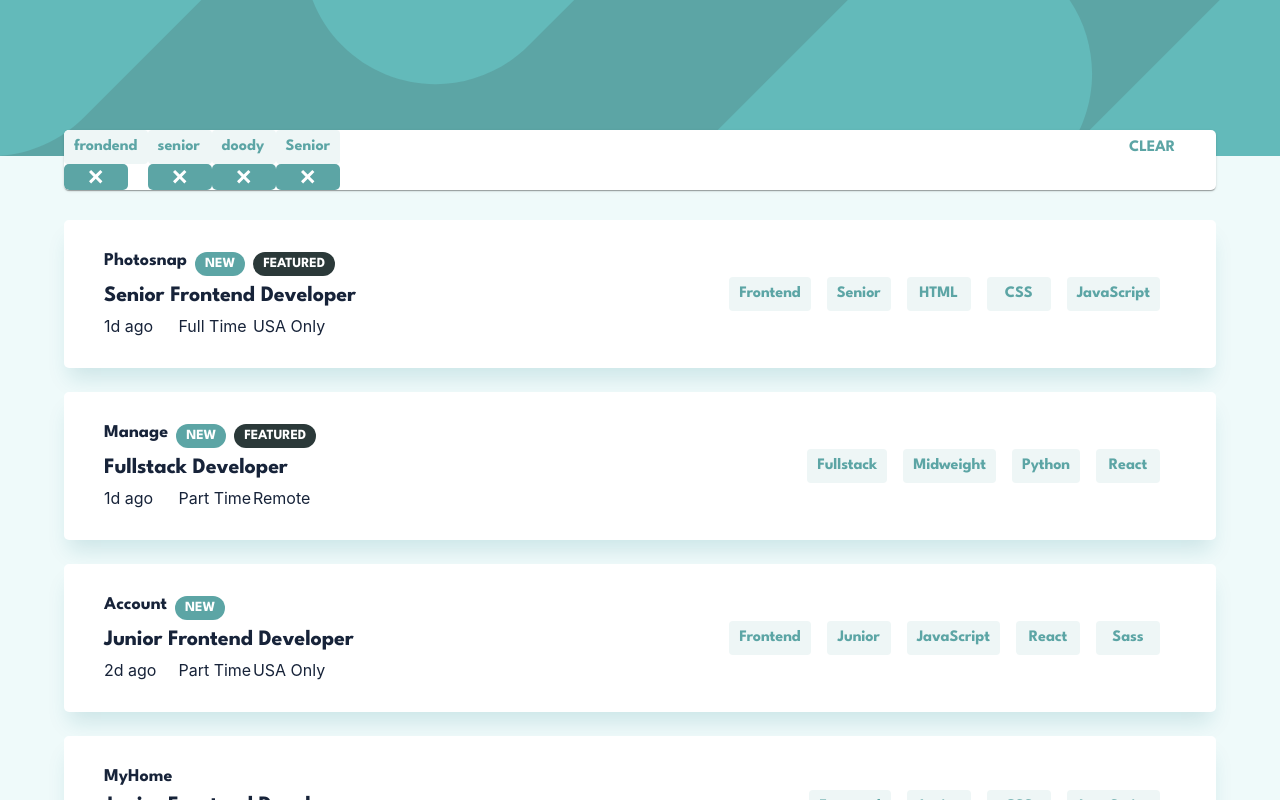
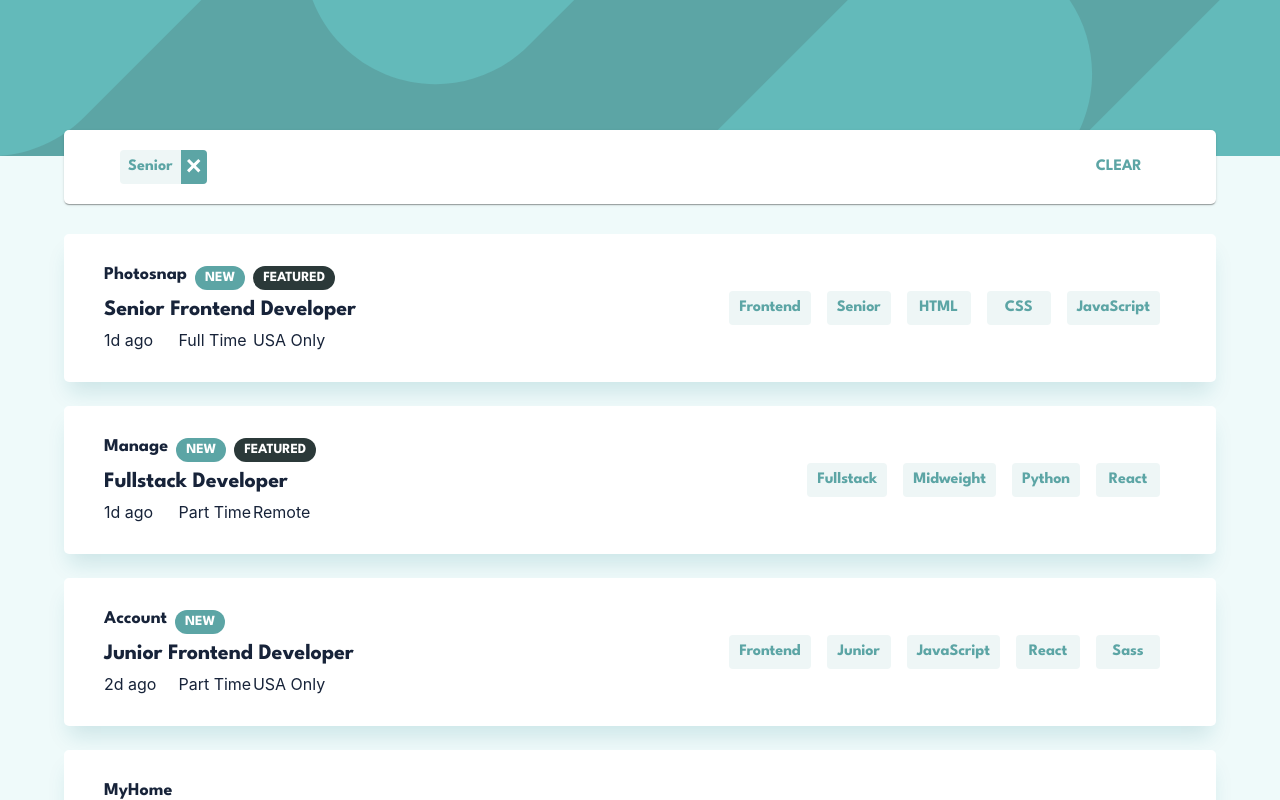
Before and after one commit to mseidel819/static-job-listings, a React (Create React App) app: page / in a window 1280 px wide. Both pictures are taken after a click on the button "Senior". Shown: the top 800 px of the page. Built offline with nearby package versions, Linux system fonts and the light colour scheme.

Commit message:
added removeHandlers

```diff
--- a/src/App.js
+++ b/src/App.js
@@ -11,11 +11,23 @@
 
 function App() {
   const [jobs, setJobs] = useState([]);
-  const [search, setSearch] = useState(["frondend", "senior", "doody"]);
+  const [search, setSearch] = useState([]);
+  const [filteredjobs, setFilteredJobs] = useState(jobs);
 
   useEffect(() => {
     setJobs(JobData);
   }, []);
+
+  //role level [tools] [languages]
+
+  // useEffect(() => {
+
+  //   const newFilteredJobs = jobs.filter((job) => {
+  //     return job.name.includes(search);
+  //   });
+
+  //   setFilteredJobs(newFilteredJobs);
+  // }, [jobs, search]);
 
   const addSearchHandler = (value) => {
     if (!search.includes(value)) {
@@ -23,12 +35,26 @@
     }
   };
 
+  const removeSearchHandler = (value) => {
+    setSearch(search.filter((item) => item !== value));
+  };
+
+  const clearHandler = () => {
+    setSearch([]);
+  };
+
   console.log(search);
   return (
     <ThemeProvider theme={themeOptions}>
       <HeaderDesktop className="header" />
       <Container maxWidth="lg">
-        <TagsBox search={search} />
+        {search.length > 0 && (
+          <TagsBox
+            search={search}
+            removeHandler={removeSearchHandler}
+            clearHandler={clearHandler}
+          />
+        )}
       </Container>
       <Container maxWidth="lg">
         {jobs.map((job) => {
--- a/src/components/card/card.component.jsx
+++ b/src/components/card/card.component.jsx
@@ -3,6 +3,7 @@
 import { StyledButton, TitleButton } from "./card.styles";
 
 const JobCard = ({ job, addSearch }) => {
+  console.log(job);
   return (
     <Card
       sx={{
--- a/src/components/tags/tags.component.jsx
+++ b/src/components/tags/tags.component.jsx
@@ -1,23 +1,29 @@
-import { Card, Grid, Box, Typography } from "@mui/material";
+import { Card, Grid } from "@mui/material";
 import { ReactComponent as Remove } from "../../images/icon-remove.svg";
-import { ClearButton, ButtonLabel, RemoveButton } from "./tags.styles";
+import {
+  ClearButton,
+  ButtonLabel,
+  RemoveButton,
+  ButtonContainer,
+} from "./tags.styles";
 
-const TagsBox = ({ search }) => {
+const TagsBox = ({ search, removeHandler, clearHandler }) => {
   return (
     <Card sx={{ position: "relative", top: "-30px" }}>
-      <Grid container justifyContent="space-between">
+      <Grid container justifyContent="space-between" sx={{ padding: "0 40px" }}>
         <Grid item container xs={10}>
           {search.map((tag, i) => (
-            <Box key={i}>
+            <ButtonContainer key={i}>
               <ButtonLabel variant="body2">{tag}</ButtonLabel>
-              <RemoveButton>
+
+              <RemoveButton onClick={() => removeHandler(tag)}>
                 <Remove />
               </RemoveButton>
-            </Box>
+            </ButtonContainer>
           ))}
         </Grid>
-        <Grid item xs={1}>
-          <ClearButton variant="text" color="secondary">
+        <Grid item xs={1} sx={{ alignSelf: "center" }}>
+          <ClearButton variant="text" color="secondary" onClick={clearHandler}>
             Clear
           </ClearButton>
         </Grid>
--- a/src/components/tags/tags.styles.jsx
+++ b/src/components/tags/tags.styles.jsx
@@ -9,16 +9,28 @@
   },
 });
 
+export const ButtonContainer = styled("div")({
+  margin: "20px 16px",
+  display: "flex",
+  backgroundColor: "hsl(180, 31%, 95%)",
+  borderRadius: "4px",
+  overflow: "hidden",
+});
+
 export const ButtonLabel = styled(Typography)({
-  backgroundColor: "hsl(180, 31%, 95%)",
+  // backgroundColor: "hsl(180, 31%, 95%)",
   color: "#5CA5A5",
-  borderRadius: "4px",
-  padding: "5px 10px",
-  margin: "auto 0",
-
+  height: "100%",
+  // borderRadius: "4px",
+  padding: "5px 8px",
+  // margin: "auto 0",
+  display: "inline-block",
   textTransform: "none",
 });
 
-export const RemoveButton = styled(Button)({
+export const RemoveButton = styled("button")({
   backgroundColor: "#5CA5A5",
+  border: "none",
+  height: "100%",
+  cursor: "pointer",
 });
```
